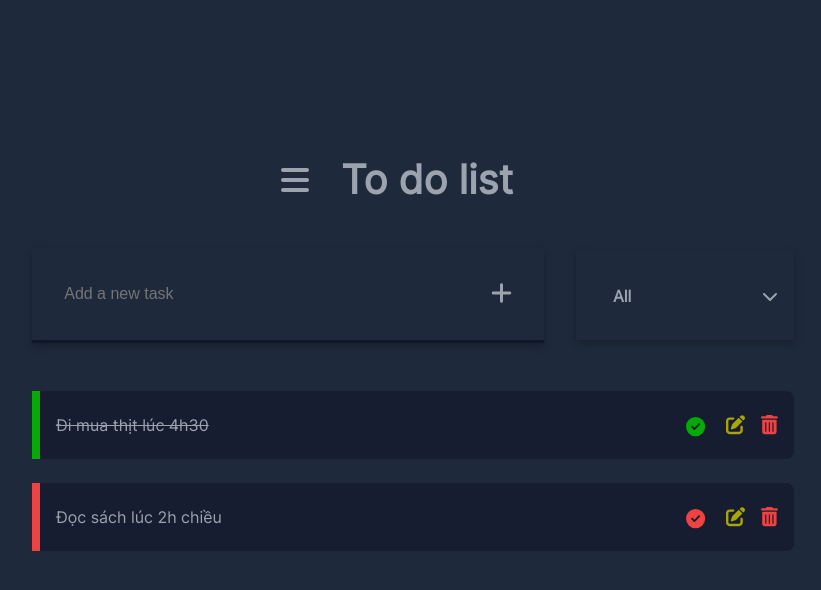
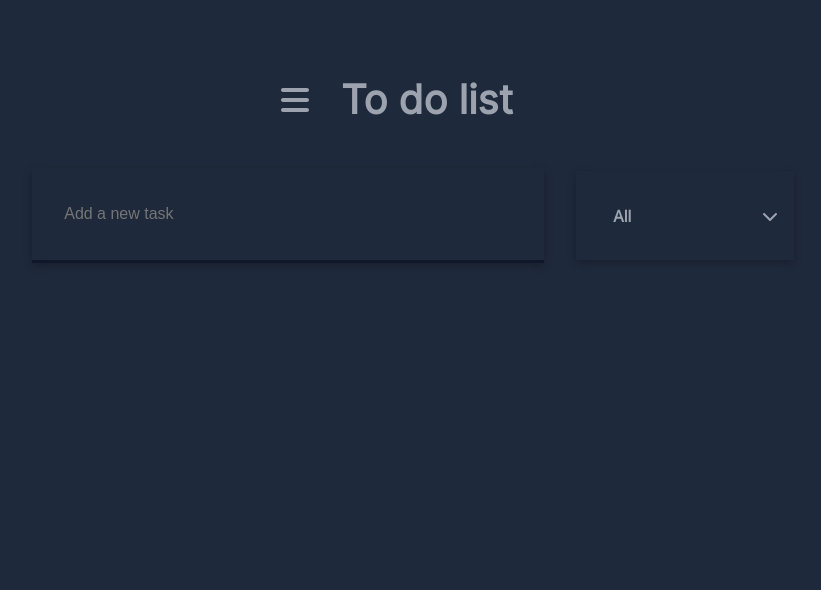
Before and after one commit to doanxuanduyen/todolist, a React (Create React App) app: page / in a window 1280 px wide. Shown: the top 590 px of the page, without its empty margins (227-1048 px from the left). Built offline with nearby package versions, Linux system fonts and the light colour scheme.

Commit message:
finish todolist by react

```diff
--- a/src/features/TodoItem/index.jsx
+++ b/src/features/TodoItem/index.jsx
@@ -18,7 +18,7 @@ TodoItem.propTypes = {
     deleteTodo: PropTypes.func,
 };
 
-function TodoItem({ todo, onUpdateStatus, deleteTodo, onUpdateInput }) {
+function TodoItem({ todo, onUpdateStatus, deleteTodo }) {
     const [active, setActive] = useState(false);
 
     function handleTodoOnclick() {
@@ -26,10 +26,6 @@ function TodoItem({ todo, onUpdateStatus, deleteTodo, onUpdateInput }) {
         onUpdateStatus(todo.id, active ? "uncompleted" : "completed");
     }
     function handleDelete() {
-        deleteTodo(todo.id);
-    }
-    function handlePopUp() {
-        onUpdateInput(todo.id);
         deleteTodo(todo.id);
     }
 
@@ -45,9 +41,6 @@ function TodoItem({ todo, onUpdateStatus, deleteTodo, onUpdateInput }) {
                 </i>
             </p>
             <div className="icon">
-                <i onClick={handlePopUp}>
-                    <FontAwesomeIcon icon="pen-to-square" />
-                </i>
                 <i onClick={handleDelete}>
                     <FontAwesomeIcon icon="trash-can" />
                 </i>
--- a/src/features/index.jsx
+++ b/src/features/index.jsx
@@ -3,26 +3,21 @@ import "reset-css";
 import "./styles.css";
 import TodoItem from "./TodoItem";
 import { v4 as uuidv4 } from "uuid";
-import { ToastContainer, toast } from 'react-toastify';
-import 'react-toastify/dist/ReactToastify.css';
+import { ToastContainer, toast } from "react-toastify";
+import "react-toastify/dist/ReactToastify.css";
 import { FontAwesomeIcon } from "@fortawesome/react-fontawesome";
 import { library } from "@fortawesome/fontawesome-svg-core";
 import { fas } from "@fortawesome/free-solid-svg-icons";
 library.add(fas);
 
 function TodoList() {
-  const [todoList, setTodoList] = useState([
-    {
-      id: uuidv4(),
-      title: "Đi mua thịt lúc 4h30",
-      status: "completed",
-    },
-    {
-      id: uuidv4(),
-      title: "Đọc sách lúc 2h chiều",
-      status: "uncompleted",
-    },
-  ]);
+  const [todoList, setTodoList] = useState([]);
+  useEffect(() => {
+    const items = JSON.parse(localStorage.getItem("todoList"));
+    if (items) {
+      setTodoList(items);
+    }
+  }, []);
   const [showDropdown, setShowDropdown] = useState(false);
   const [currentOption, setCurrentOption] = useState("All");
   const [filterStatus, setFilterStatus] = useState("all");
@@ -33,9 +28,9 @@ function TodoList() {
   const handleOnclick = (pushTodoItem) => {
     pushTodoItem.preventDefault();
     const inputValue = inputRef.current.value.trim();
-    if (inputValue === "" ) {
-      toast.error('Pls, input string!', {
-        position: "top-center",
+    if (inputValue === "") {
+      toast.error("Pls, input string!", {
+        position: "bottom-right",
         autoClose: 3000,
         hideProgressBar: false,
         closeOnClick: true,
@@ -43,13 +38,13 @@ function TodoList() {
         draggable: true,
         progress: undefined,
         theme: "#161d30",
-      })
+      });
       inputRef.current.value = "";
-    }
-    else {
+    } else {
       const newId = uuidv4();
       const newTodo = { id: newId, title: inputValue, status: "uncompleted" };
       setTodoList([...todoList, newTodo]);
+      localStorage.setItem("todoList", JSON.stringify([...todoList, newTodo]));
       inputRef.current.value = "";
     }
   };
@@ -59,6 +54,7 @@ function TodoList() {
   const handleDeleteTodo = (id) => {
     const updatedTodos = todoList.filter((todo) => todo.id !== id);
     setTodoList(updatedTodos);
+    localStorage.setItem("todoList", JSON.stringify(updatedTodos));
   };
   function handleSetOptionAll() {
     function handleSetCurrentOption() {
@@ -91,25 +87,14 @@ function TodoList() {
     handleShowOptionUncompleted();
   }
   function handleUpdateTodoStatus(todoId, newStatus) {
-    setTodoList(
-      todoList.map((todo) => {
+    const newTodoList = todoList.map((todo) => {
       if (todo.id === todoId) {
         return { ...todo, status: newStatus };
       }
       return todo;
-      })
-    );
-  }
-  function handleUpdateTodoInput(todoId, newTitle) {
-    setTodoList(
-      todoList.map((todo) => {
-        if (todo.id === todoId) {
-          inputRef.current.value = todo.title;
-          return { ...todo, title: newTitle };
-        }
-        return todo;
-      })
-    );
+    });
+    setTodoList(newTodoList);
+    localStorage.setItem("todoList", JSON.stringify(newTodoList));
   }
   useEffect(() => {
     function handleClickOutside(event) {
@@ -147,7 +132,7 @@ function TodoList() {
               <FontAwesomeIcon icon="plus" />
             </button>
             <ToastContainer
-              position="top-center"
+              position="bottom-right"
               autoClose={3000}
               hideProgressBar={false}
               newestOnTop={false}
@@ -156,13 +141,15 @@ function TodoList() {
               pauseOnFocusLoss
               draggable
               pauseOnHover
-              theme="#161d30" />
+              theme="#161d30"
+            />
           </div>
-          <div className="select" ref={dropdownRef} onClick={handleShowDropdown}>
           <div
-              className="select-option-choose"
-              value="all"
+            className="select"
+            ref={dropdownRef}
+            onClick={handleShowDropdown}
           >
+            <div className="select-option-choose" value="all">
               {currentOption}
               <i>
                 <FontAwesomeIcon icon="chevron-down" />
@@ -196,15 +183,14 @@ function TodoList() {
           </div>
         </form>
         {/* Todo items */}
-        <ul>
+        <ul className="todoItem">
           {rederTodoList.map((todo) => (
             <TodoItem
               key={todo.id}
               todo={todo}
               deleteTodo={handleDeleteTodo}
               onUpdateStatus={handleUpdateTodoStatus}
-              onUpdateInput={handleUpdateTodoInput}
-            ></TodoItem>
+            />
           ))}
         </ul>
       </main>
--- a/src/features/styles.css
+++ b/src/features/styles.css
@@ -10,7 +10,7 @@ body .container {
   color: #9ca3af;
   font-size: 10px;
   font-family: "Inter", sans-serif;
-  padding-top: 10rem;
+  padding-top: 5rem;
 }
 body .container #header {
   display: flex;
@@ -58,9 +58,13 @@ body .container #main form .input .btn {
   outline: none;
   font-size: 1.5rem;
   padding: 2rem;
+  visibility: hidden;
 }
 body .container #main form .input .btn:hover {
   color: rgba(156, 163, 175, 0.59);
+}
+body .container #main form .input input:focus ~ button.btn {
+  visibility: visible;
 }
 body .container #main form .input .Toastify {
   font-size: 1.2rem;
@@ -95,7 +99,7 @@ body .container #main form .select .option {
 }
 body .container #main form .select .option .select-option {
   width: 9rem;
-  padding: 2rem;
+  padding: 2.3rem;
   border-bottom: 1px solid #0f172a;
   background: #1e293b;
 }
@@ -112,4 +116,28 @@ body .container #main form .select .option :hover {
   100% {
     transform: rotateX(0deg);
   }
+}
+body .container #main ul {
+  height: 40rem;
+  overflow: overlay;
+}
+
+::-webkit-scrollbar {
+  width: 1rem;
+}
+
+/* Track */
+::-webkit-scrollbar-track {
+  background: var(--white);
+}
+
+/* Handle */
+::-webkit-scrollbar-thumb {
+  background: var(--primary-color);
+  border-radius: 0.3rem;
+}
+
+/* Handle on hover */
+::-webkit-scrollbar-thumb:hover {
+  background: var(--secondary-color);
 }/*# sourceMappingURL=styles.css.map */
--- a/src/index.css
+++ b/src/index.css
@@ -11,3 +11,12 @@ code {
   font-family: source-code-pro, Menlo, Monaco, Consolas, 'Courier New',
     monospace;
 }
+
+@media screen and (max-width: 800px){
+  .container{
+    padding: 2rem;
+  }
+  #main form .input{
+    width: 100% !important;
+  }
+}
```
Lines whose indentation alone changed are shown as unchanged.
